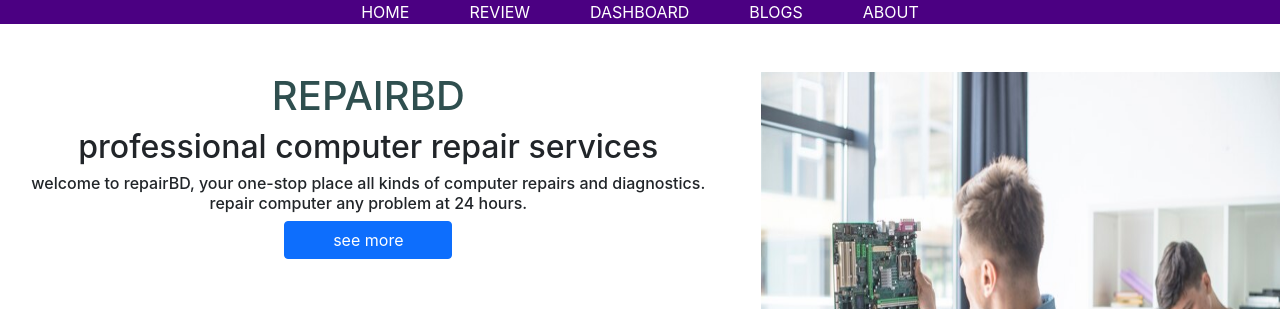
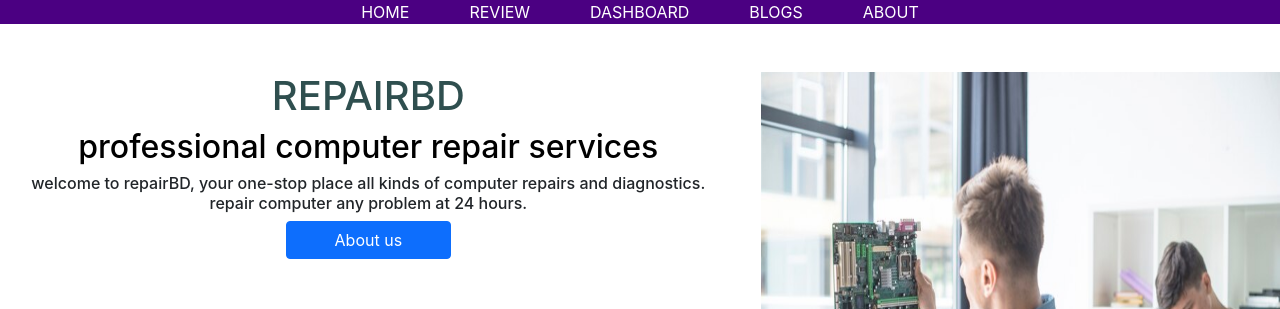
Before and after one commit to Jasimahmedq2/product-analysis-, a React (Create React App) app: page / in a window 1280 px wide. Shown: the top 309 px of the page. Built offline with nearby package versions, Linux system fonts and the light colour scheme.

Commit message:
NotFound-page-added

```diff
--- a/src/components/Blogs/Blogs.css
+++ b/src/components/Blogs/Blogs.css
@@ -7,3 +7,6 @@
   border-radius: 15px;
   margin-left: 10px;
 }
+.blogs-title{
+  color: rgba(60, 31, 227, 0.711);
+}
--- a/src/components/Blogs/Blogs.js
+++ b/src/components/Blogs/Blogs.js
@@ -4,7 +4,7 @@ import './Blogs.css'
 const Blogs = () => {
   return (
     <div>
-      <h2>this is blogs page</h2>
+      <h2 className='blogs-title'>semantic tag and context api details</h2>
       <div className='d-flex container'>
         <div className='context-style shadow-lg bg-body '>
           <h4>context Api</h4>
--- a/src/components/Home/Home.css
+++ b/src/components/Home/Home.css
@@ -5,6 +5,9 @@
   height: 500px;
 
 }
+.home-title{
+  color:black;
+}
 .card-container{
   display: grid;
   grid-template-columns: repeat(3, 1fr);
--- a/src/components/Home/Home.js
+++ b/src/components/Home/Home.js
@@ -12,13 +12,13 @@ const navigat = useNavigate();
     <div className='parent-container row mt-5'>
       <div className='col-7'>
         <h1 className='name-style'>REPAIRBD</h1>
-      <h2>professional computer repair services</h2>
+      <h2 className='home-title'>professional computer repair services</h2>
       <h6>
         welcome to repairBD, your one-stop place <span>all kinds of computer repairs and diagnostics.</span>
        <h6> repair computer any problem at 24 hours.</h6>
 
       </h6>
-      <button className='btn btn-primary px-5 px-2 '>see more</button>
+      <button className='btn btn-primary px-5 px-2 '>About us</button>
     </div>
       <div className='col-5 image-position'>
        <img className='h-100 w-100' src={stock} alt="" />
--- a/src/components/NotFound/NotFound.js
+++ b/src/components/NotFound/NotFound.js
@@ -3,7 +3,9 @@ import React from 'react';
 const NotFound = () => {
   return (
     <div>
-      <h2>this is NotFound page </h2>
+      <h1>404</h1>
+      <h3 className='text-danger'>opps!! your written wrong path.</h3>
+      <h6> Page Not found</h6>
     </div>
   );
 };
```
